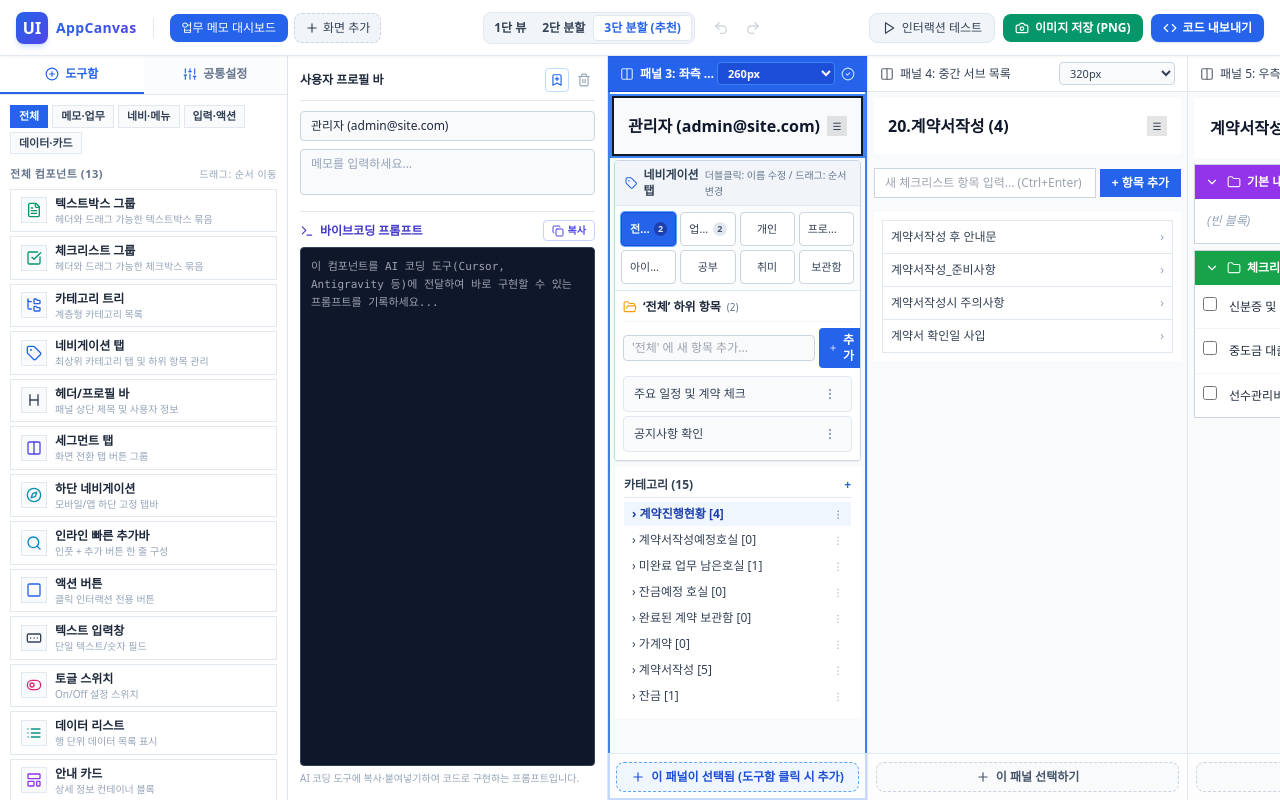
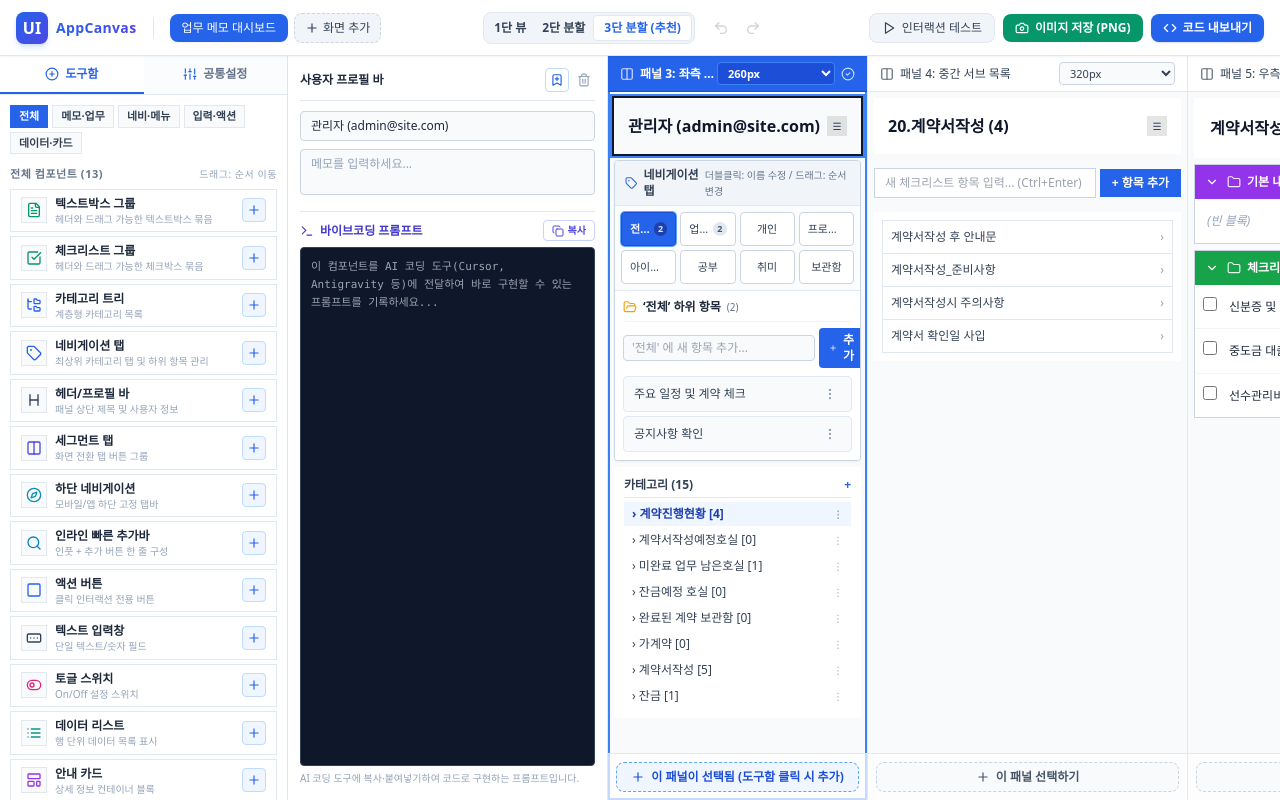
Before and after one commit to smartyoni/front_end_maker, a React (Vite) app: page / in a window 1280 px wide. Built offline with nearby package versions, Linux system fonts and the light colour scheme; a web font is replaced by a local one.

Commit message:
feat: 1번 패널 컴포넌트 클릭 시 2번 패널 설정 미리보기 제공 및 우측 '+' 버튼 클릭 시에만 캔버스 추가되도록 분리

```diff
--- a/src/components/inspector/PropertyInspector.tsx
+++ b/src/components/inspector/PropertyInspector.tsx
@@ -1,25 +1,89 @@
 import React, { useState } from 'react';
 import { useCanvasStore } from '../../store/canvasStore';
 import { useCustomComponentStore } from '../../store/customComponentStore';
-import { Trash2, Sliders, BookmarkPlus } from 'lucide-react';
+import { usePaletteStore } from '../../store/paletteStore';
+import { PALETTE_ITEMS } from '../palette/paletteData';
+import { Trash2, Sliders, BookmarkPlus, Plus } from 'lucide-react';
 import { CustomComponentModal } from '../palette/CustomComponentModal';
 import { VibePromptSection } from './VibePromptSection';
+import { ComponentItem } from '../../types/builder';
 
 export const PropertyInspector: React.FC = () => {
-  const { screens, activeScreenId, selectedComponentId, updateComponent, deleteComponent } = useCanvasStore();
+  const { screens, activeScreenId, selectedComponentId, updateComponent, deleteComponent, addComponent } = useCanvasStore();
+  const { selectedPaletteTitle } = usePaletteStore();
   const { addPreset } = useCustomComponentStore();
   const [isModalOpen, setIsModalOpen] = useState(false);
 
   const currentScreen = screens.find((s) => s.id === activeScreenId);
   const allComponents = currentScreen?.panels.flatMap((p) => p.components) || [];
   const selectedComponent = allComponents.find((c) => c.id === selectedComponentId);
+  const paletteItem = PALETTE_ITEMS.find((it) => it.title === selectedPaletteTitle);
 
+  // 1. 캔버스에서 선택된 컴포넌트가 없을 때
   if (!selectedComponent) {
+    // 1-1. 도구함에서도 선택된 아이템이 없는 경우
+    if (!paletteItem) {
+      return (
+        <div className="flex-1 flex flex-col items-center justify-center p-6 text-center text-slate-500">
+          <Sliders className="w-8 h-8 mb-2 opacity-50" />
+          <p className="text-xs font-semibold">선택된 컴포넌트가 없습니다.</p>
+          <p className="text-[11px] text-slate-600 mt-1">
+            1번 패널에서 컴포넌트를 클릭해 설정을 확인하거나,<br />
+            캔버스에서 컴포넌트를 클릭해 편집하세요.
+          </p>
+        </div>
+      );
+    }
+
+    // 1-2. 도구함 컴포넌트 설정 미리보기 모드
+    const previewComponent: ComponentItem = {
+      ...(paletteItem.defaultData as any),
+      id: 'palette-preview',
+    };
+
     return (
-      <div className="flex-1 flex flex-col items-center justify-center p-6 text-center text-slate-500">
-        <Sliders className="w-8 h-8 mb-2 opacity-50" />
-        <p className="text-xs">선택된 컴포넌트가 없습니다.</p>
-        <p className="text-[11px] text-slate-600 mt-1">캔버스에서 컴포넌트를 클릭해 편집하세요.</p>
+      <div className="h-full flex flex-col p-3 space-y-2.5 overflow-hidden bg-white">
+        {/* 상단 헤더: 도구함 미리보기 배지 + 컴포넌트명 + 캔버스 추가 버튼 */}
+        <div className="flex items-center justify-between pb-2 border-b border-slate-200 shrink-0">
+          <div className="flex items-center gap-1.5 truncate flex-1 mr-2">
+            <span className="text-[10px] px-1.5 py-0.5 rounded bg-blue-100 text-blue-700 font-bold shrink-0">
+              도구함 미리보기
+            </span>
+            <h3 className="text-xs font-bold text-slate-800 truncate" title={paletteItem.title}>
+              {paletteItem.title}
+            </h3>
+          </div>
+          <button
+            onClick={() => addComponent(paletteItem.defaultData)}
+            className="px-2.5 py-1 rounded bg-blue-600 hover:bg-blue-700 text-white text-xs font-bold flex items-center gap-1 transition shadow-xs shrink-0"
+            title="선택된 패널에 컴포넌트 추가 (+)"
+          >
+            <Plus className="w-3.5 h-3.5" />
+            <span>배치</span>
+          </button>
+        </div>
+
+        {/* 컴포넌트 기본 설명 */}
+        <div className="p-2 bg-slate-50 border border-slate-200 rounded text-xs space-y-1 shrink-0">
+          <div className="flex items-center gap-1.5">
+            <span className="text-[11px] text-slate-500 font-semibold">설명:</span>
+            <span className="text-[11px] text-slate-700 font-medium">{paletteItem.description}</span>
+          </div>
+          {paletteItem.defaultData.label && (
+            <div className="flex items-center gap-1.5">
+              <span className="text-[11px] text-slate-500 font-semibold">기본 라벨:</span>
+              <span className="text-[11px] text-slate-800 font-bold">{paletteItem.defaultData.label}</span>
+            </div>
+          )}
+        </div>
+
+        {/* 바이브코딩 프롬프트 규격 */}
+        <div className="flex-1 flex flex-col min-h-0">
+          <VibePromptSection
+            component={previewComponent}
+            onUpdate={() => {}}
+          />
+        </div>
       </div>
     );
   }
--- a/src/components/palette/ComponentPalette.tsx
+++ b/src/components/palette/ComponentPalette.tsx
@@ -8,8 +8,9 @@ import {
 import { Plus } from 'lucide-react';
 
 export const ComponentPalette: React.FC = () => {
-  const { addComponent } = useCanvasStore();
-  const { getOrderedItems, reorderItems } = usePaletteStore();
+  const { addComponent, selectComponent } = useCanvasStore();
+  const { getOrderedItems, reorderItems, selectedPaletteTitle, selectPaletteItem } =
+    usePaletteStore();
 
   const [selectedCategory, setSelectedCategory] = useState<PaletteCategory>('all');
   const [draggedTitle, setDraggedTitle] = useState<string | null>(null);
@@ -82,6 +83,7 @@ export const ComponentPalette: React.FC = () => {
               {filteredItems.map((item) => {
                 const isDragging = draggedTitle === item.title;
                 const isDragOver = dragOverTitle === item.title && !isDragging;
+                const isSelected = selectedPaletteTitle === item.title;
 
                 return (
                   <div
@@ -91,21 +93,26 @@ export const ComponentPalette: React.FC = () => {
                     onDragOver={(e) => handleDragOver(item.title, e)}
                     onDrop={() => handleDrop(item.title)}
                     onDragEnd={handleDragEnd}
-                    onClick={() => addComponent(item.defaultData)}
+                    onClick={() => {
+                      selectComponent(null);
+                      selectPaletteItem(item.title);
+                    }}
                     className={`w-full flex items-center justify-between px-2.5 py-1.5 bg-white border cursor-pointer select-none transition group ${
                       isDragging
                         ? 'opacity-30 border-dashed border-blue-500 bg-blue-50/40'
                         : isDragOver
                         ? 'border-blue-500 ring-2 ring-blue-400 ring-offset-1 bg-blue-50/20'
-                        : 'border-slate-200 hover:border-blue-400 hover:bg-blue-50/30'
+                        : isSelected
+                        ? 'border-blue-600 bg-blue-50/60 shadow-xs ring-1 ring-blue-500/30'
+                        : 'border-slate-200 hover:border-blue-400 hover:bg-slate-50'
                     }`}
-                    title="클릭: 캔버스에 추가 / 드래그: 순서 이동"
+                    title="클릭: 2번 패널에서 설정 확인 / 드래그: 순서 이동"
                   >
-                    <div className="flex items-center gap-2 min-w-0">
+                    <div className="flex items-center gap-2 min-w-0 flex-1">
                       <div className="p-1 border border-slate-200 bg-slate-50 group-hover:bg-white transition shrink-0">
                         {item.icon}
                       </div>
-                      <div className="min-w-0">
+                      <div className="min-w-0 flex-1">
                         <span className="text-xs font-bold text-slate-800 block truncate leading-tight">
                           {item.title}
                         </span>
@@ -114,9 +121,17 @@ export const ComponentPalette: React.FC = () => {
                         </span>
                       </div>
                     </div>
-                    <div className="opacity-0 group-hover:opacity-100 transition-opacity p-0.5 text-blue-600 shrink-0">
+                    <button
+                      type="button"
+                      onClick={(e) => {
+                        e.stopPropagation();
+                        addComponent(item.defaultData);
+                      }}
+                      className="p-1 rounded text-blue-600 hover:bg-blue-600 hover:text-white bg-blue-50 border border-blue-200 transition shrink-0 ml-1.5 shadow-2xs"
+                      title="선택된 패널에 컴포넌트 추가 (+)"
+                    >
                       <Plus className="w-3.5 h-3.5" />
-                    </div>
+                    </button>
                   </div>
                 );
               })}
--- a/src/store/paletteStore.ts
+++ b/src/store/paletteStore.ts
@@ -4,6 +4,8 @@ import { PALETTE_ITEMS, PaletteCategory, PaletteItemDef } from '../components/pa
 
 interface PaletteStore {
   orderedTitles: string[];
+  selectedPaletteTitle: string | null;
+  selectPaletteItem: (title: string | null) => void;
   reorderItems: (sourceTitle: string, targetTitle: string) => void;
   resetOrder: () => void;
   getOrderedItems: (category: PaletteCategory) => PaletteItemDef[];
@@ -13,6 +15,9 @@ export const usePaletteStore = create<PaletteStore>()(
   persist(
     (set, get) => ({
       orderedTitles: PALETTE_ITEMS.map((item) => item.title),
+      selectedPaletteTitle: null,
+
+      selectPaletteItem: (title) => set({ selectedPaletteTitle: title }),
 
       reorderItems: (sourceTitle: string, targetTitle: string) => {
         if (sourceTitle === targetTitle) return;
```
